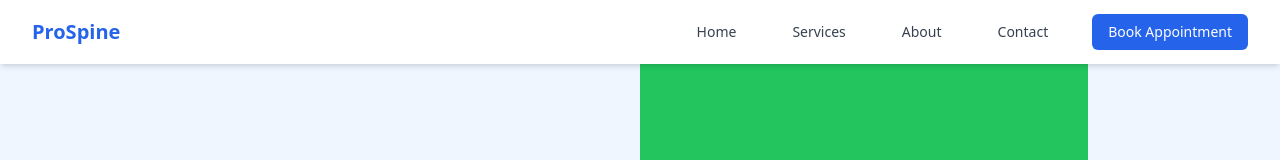
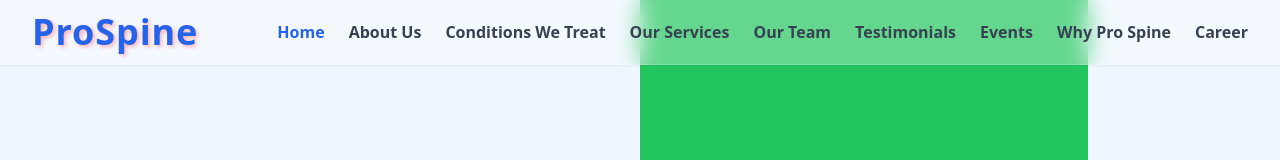
Before and after one commit to mdsufiyanansari/prospine_3.0, a React (Create React App) app: page / in a window 1280 px wide. Shown: the top 160 px of the page. Built offline with nearby package versions, Linux system fonts and the light colour scheme.

Commit message:
Refactor Navbar component to include dynamic links and animations; update Home page layout for improved spacing

```diff
--- a/src/components/Navbar.js
+++ b/src/components/Navbar.js
@@ -1,57 +1,75 @@
 import React, { useState } from 'react';
-import { Link } from 'react-router-dom';
+import { Link, useLocation } from 'react-router-dom';
+import { motion, AnimatePresence } from 'framer-motion';
 
 const Navbar = () => {
   const [isMenuOpen, setIsMenuOpen] = useState(false);
+  const location = useLocation();
 
   const toggleMenu = () => {
     setIsMenuOpen(!isMenuOpen);
   };
 
+  const navLinks = [
+    { name: 'Home', to: '/' },
+    { name: 'About Us', to: '/services' },
+    { name: 'Conditions We Treat', to: '/about' },
+    { name: 'Our Services', to: '/contact' },
+    { name: 'Our Team', to: '/contact' },
+    { name: 'Testimonials', to: '/contact' },
+    { name: 'Events', to: '/contact' },
+    { name: 'Why Pro Spine', to: '/contact' },
+    { name: 'Career', to: '/contact' },
+  ];
+
+  const isActive = (path) => location.pathname === path;
+
   return (
-    <nav className="bg-white shadow-md fixed top-0 w-full">
+    <nav className="bg-white/30 backdrop-blur-md border-b border-white/20 shadow-sm fixed top-0 w-full z-50">
       <div className="max-w-7xl mx-auto px-4 sm:px-6 lg:px-8">
-        <div className="flex justify-between h-16">
-          <div className="flex items-center">
-            <Link to="/" className="flex-shrink-0 flex items-center">
-              <span className="text-xl font-bold text-blue-600">ProSpine</span>
+        <div className="flex justify-between items-center h-16">
+          {/* Logo with Framer Motion */}
+          <motion.div
+            initial={{ x: -100, opacity: 0 }}
+            animate={{ x: 0, opacity: 1 }}
+            transition={{ duration: 0.6, type: 'spring' }}
+          >
+            <Link to="/" className="text-4xl font-extrabold text-blue-600  tracking-wide"
+             style={{
+              textShadow: '2px 2px 4px rgba(255, 2, 2, 0.3)',
+            }}>
+              ProSpine
             </Link>
+          </motion.div>
+
+          {/* Desktop Menu */}
+          <div className="hidden md:flex items-center space-x-6 font-semibold">
+            {navLinks.map((item, idx) => (
+              <Link
+                key={idx}
+                to={item.to}
+                className={`transition ${
+                  isActive(item.to) ? 'text-blue-600 font-extrabold' : 'text-gray-700 hover:text-blue-600'
+                }`}
+              >
+                {item.name}
+              </Link>
+            ))}
           </div>
 
-          {/* Desktop menu */}
-          <div className="hidden md:flex items-center space-x-8">
-            <Link to="/" className="text-gray-700 hover:text-blue-600 px-3 py-2 rounded-md text-sm font-medium">
-              Home
-            </Link>
-            <Link to="/services" className="text-gray-700 hover:text-blue-600 px-3 py-2 rounded-md text-sm font-medium">
-              Services
-            </Link>
-            <Link to="/about" className="text-gray-700 hover:text-blue-600 px-3 py-2 rounded-md text-sm font-medium">
-              About
-            </Link>
-            <Link to="/contact" className="text-gray-700 hover:text-blue-600 px-3 py-2 rounded-md text-sm font-medium">
-              Contact
-            </Link>
-            <Link to="/appointment" className="bg-blue-600 text-white hover:bg-blue-700 px-4 py-2 rounded-md text-sm font-medium">
-              Book Appointment
-            </Link>
-          </div>
-
-          {/* Mobile menu button */}
+          {/* Mobile Menu Button */}
           <div className="md:hidden flex items-center">
             <button
               onClick={toggleMenu}
-              className="inline-flex items-center justify-center p-2 rounded-md text-gray-700 hover:text-blue-600 hover:bg-gray-100 focus:outline-none"
-              aria-expanded="false"
+              className="p-2 text-gray-700 hover:text-blue-600 focus:outline-none"
             >
-              <span className="sr-only">Open main menu</span>
               {!isMenuOpen ? (
-                <svg className="block h-6 w-6" xmlns="http://www.w3.org/2000/svg" fill="none" viewBox="0 0 24 24" stroke="currentColor" aria-hidden="true">
-                  <path strokeLinecap="round" strokeLinejoin="round" strokeWidth="2" d="M4 6h16M4 12h16M4 18h16" />
+                <svg className="h-6 w-6" fill="none" viewBox="0 0 24 24" stroke="currentColor">
+                  <path strokeLinecap="round" strokeLinejoin="round" strokeWidth={2} d="M4 6h16M4 12h16M4 18h16" />
                 </svg>
               ) : (
-                <svg className="block h-6 w-6" xmlns="http://www.w3.org/2000/svg" fill="none" viewBox="0 0 24 24" stroke="currentColor" aria-hidden="true">
-                  <path strokeLinecap="round" strokeLinejoin="round" strokeWidth="2" d="M6 18L18 6M6 6l12 12" />
+                <svg className="h-6 w-6" fill="none" viewBox="0 0 24 24" stroke="currentColor">
+                  <path strokeLinecap="round" strokeLinejoin="round" strokeWidth={2} d="M6 18L18 6M6 6l12 12" />
                 </svg>
               )}
             </button>
@@ -59,28 +77,40 @@ const Navbar = () => {
         </div>
       </div>
 
-      {/* Mobile menu */}
+      {/* Mobile Menu with Motion */}
+      <AnimatePresence>
         {isMenuOpen && (
-        <div className="md:hidden">
-          <div className="px-2 pt-2 pb-3 space-y-1 sm:px-3">
-            <Link to="/" className="block text-gray-700 hover:text-blue-600 hover:bg-gray-100 px-3 py-2 rounded-md text-base font-medium">
-              Home
+          <motion.div
+            initial={{ y: -20, opacity: 0 }}
+            animate={{ y: 0, opacity: 1 }}
+            exit={{ y: -10, opacity: 0 }}
+            transition={{ duration: 0.3 }}
+            className="md:hidden overflow-x-auto whitespace-nowrap bg-white/30 backdrop-blur-md border-t border-white/20 shadow-md"
+          >
+            <div className="flex space-x-4 px-4 py-3 text-sm font-semibold">
+              {navLinks.map((item, idx) => (
+                <Link
+                  key={idx}
+                  to={item.to}
+                  className={`px-2 py-1 ${
+                    isActive(item.to) ? 'text-blue-600 font-bold' : 'text-gray-700 hover:text-blue-600'
+                  }`}
+                  onClick={() => setIsMenuOpen(false)}
+                >
+                  {item.name}
                 </Link>
-            <Link to="/services" className="block text-gray-700 hover:text-blue-600 hover:bg-gray-100 px-3 py-2 rounded-md text-base font-medium">
-              Services
-            </Link>
-            <Link to="/about" className="block text-gray-700 hover:text-blue-600 hover:bg-gray-100 px-3 py-2 rounded-md text-base font-medium">
-              About
-            </Link>
-            <Link to="/contact" className="block text-gray-700 hover:text-blue-600 hover:bg-gray-100 px-3 py-2 rounded-md text-base font-medium">
-              Contact
-            </Link>
-            <Link to="/appointment" className="block bg-blue-600 text-white hover:bg-blue-700 px-3 py-2 rounded-md text-base font-medium">
+              ))}
+              <Link
+                to="/appointment"
+                className="bg-blue-600 text-white hover:bg-blue-700 px-3 py-1 rounded-md"
+                onClick={() => setIsMenuOpen(false)}
+              >
                 Book Appointment
               </Link>
             </div>
-        </div>
+          </motion.div>
         )}
+      </AnimatePresence>
     </nav>
   );
 };
```
Lines whose indentation alone changed are shown as unchanged.
